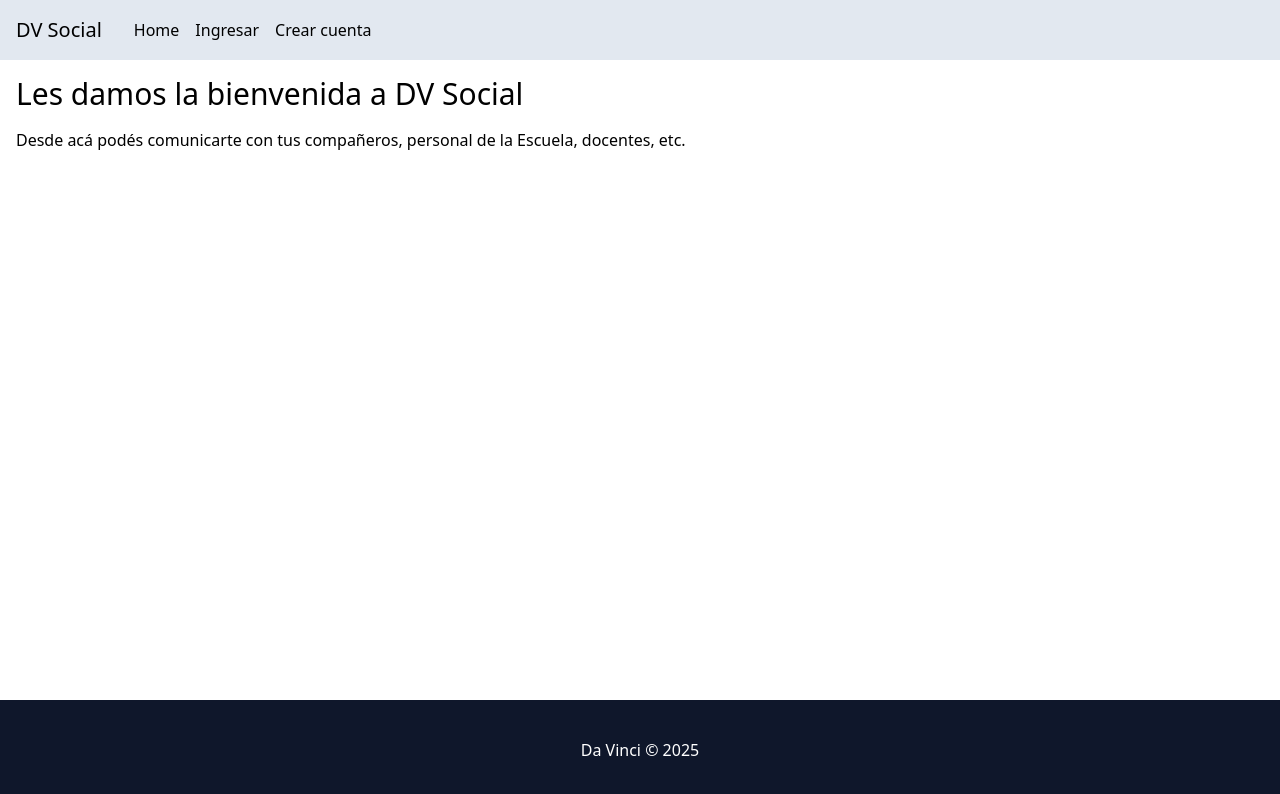
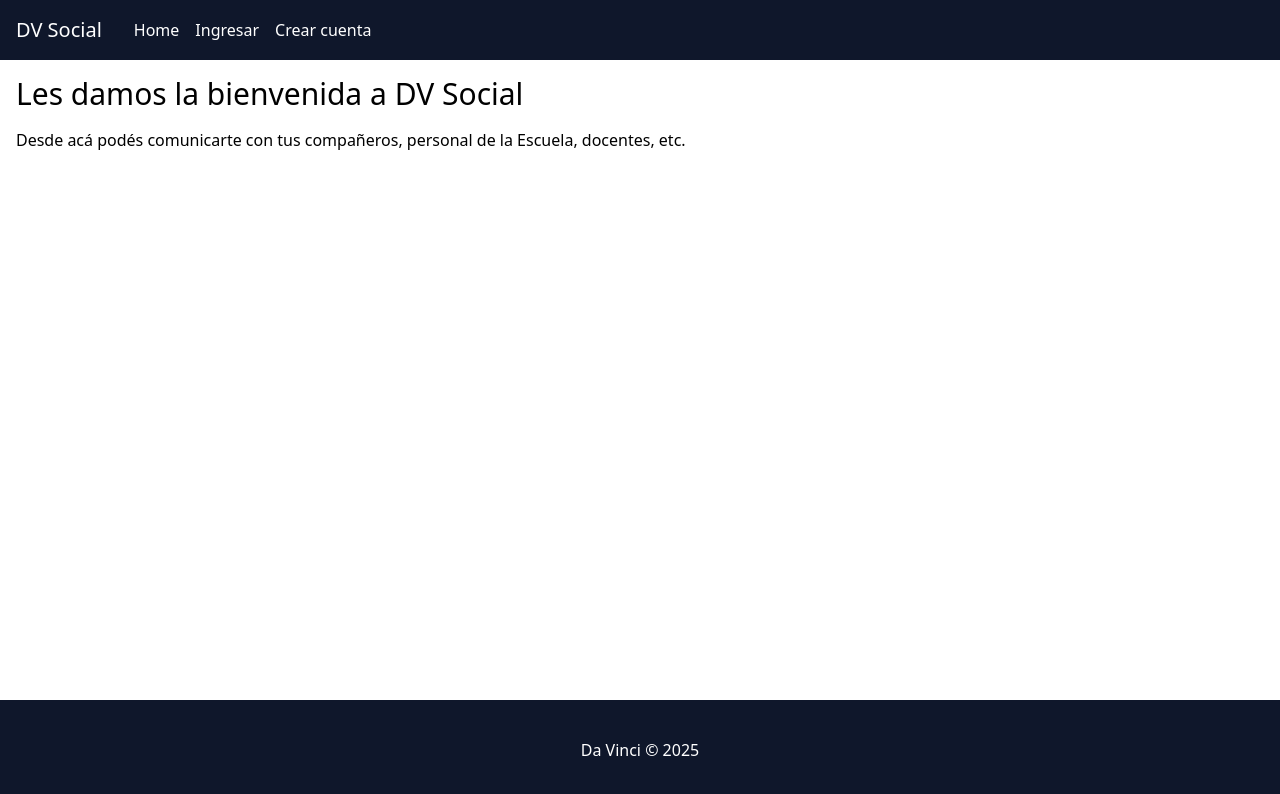
Before and after one commit to sgallino/dv-cwm-2025-2-n, a Vue app: page / in a window 1280 px wide. Shown: the top 794 px of the page. Built offline with nearby package versions, Linux system fonts and the light colour scheme.

Commit message:
Cambia los colores del AppNavbar.vue

```diff
--- a/src/components/AppNavbar.vue
+++ b/src/components/AppNavbar.vue
@@ -43,7 +43,7 @@ function useLogoutForm() {
             .grid                           display: grid;
             .underline                      text-decoration: underline;
     -->
-    <nav class="flex items-center gap-8 p-4 bg-slate-200">
+    <nav class="flex items-center gap-8 p-4 bg-slate-900 text-white">
         <RouterLink class="text-xl" to="/">DV Social</RouterLink>
         <ul class="flex gap-4">
             <li>
```
